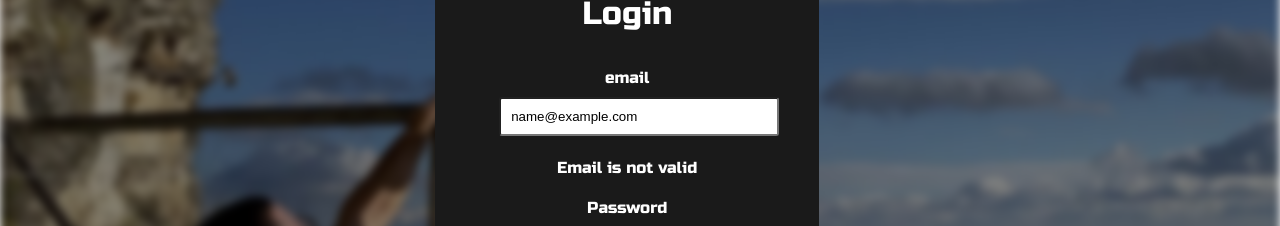
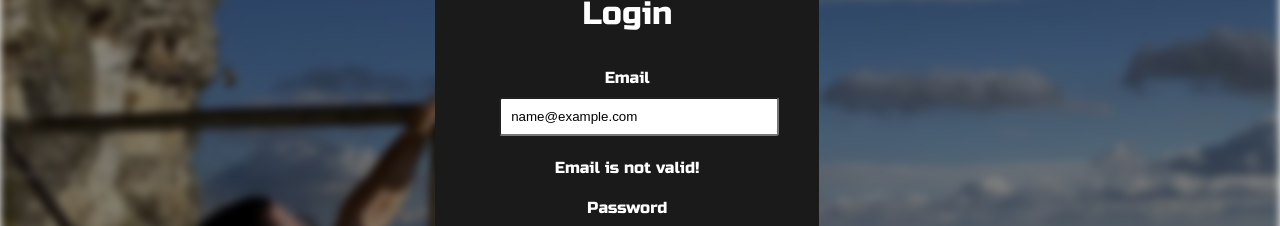
Before and after one commit to MariaRosenova/calisthenics-app, an Angular app in the folder caliestenics-app/: page /login in a window 1280 px wide. Both pictures are taken after typing "name@example.com", "Sample123" into the empty fields and a click on the button "Login". Shown: the part 242-468 px from the top of the page. Built offline with nearby package versions, Linux system fonts and the light colour scheme.

Commit message:
Little changes
Changed spaces, uppercase letters

```diff
--- a/caliestenics-app/src/app/user/login/login.component.html
+++ b/caliestenics-app/src/app/user/login/login.component.html
@@ -7,7 +7,7 @@
           <div class="input-fields">
             <div class="email">
 
-              <label for="email">email</label>
+              <label for="email">Email</label>
 
               <input
               type="text"
@@ -23,10 +23,10 @@
 
             <ng-container *ngIf="email.touched">
               <p *ngIf="email.errors?.['required']" style="color:red">
-                email is required
+                Email is required!
               </p>
               <p class="error" *ngIf="email.errors?.['emailValidator']">
-                Email is not valid
+                Email is not valid!
               </p>
             </ng-container>
 
@@ -49,11 +49,11 @@
             </div>
 
             <ng-container *ngIf="password.touched">
-              <p class="error" *ngIf="password.errors?.['required']">
+              <p class="error" *ngIf="password.errors?.['required']"  style="color:red">
                 Password is required!
               </p>
               <p class="error" *ngIf="password.errors?.['minlength']">
-                Password must be at least 5 characters!
+                Password must be at least 6 characters!
               </p>
             </ng-container>
 
--- a/caliestenics-app/src/app/user/login/login.component.ts
+++ b/caliestenics-app/src/app/user/login/login.component.ts
@@ -1,7 +1,7 @@
 import { Component } from '@angular/core';
 import { NgForm } from '@angular/forms';
 import { EMAIL_DOMAINS } from 'src/app/constants';
-import { emailValidator } from 'src/app/shared/utils/email-validator';
+//import { emailValidator } from 'src/app/shared/utils/email-validator';
 
 
 @Component({
--- a/caliestenics-app/src/index.html
+++ b/caliestenics-app/src/index.html
@@ -8,8 +8,10 @@
   <meta name="viewport" content="width=device-width, initial-scale=1">
   <link rel="icon" type="image/x-icon" href="./assets/logo_2.svg">
 
+
   <style>
     @import url('https://fonts.googleapis.com/css2?family=Russo+One&display=swap');
+
   </style>
 </head>
 
--- a/caliestenics-app/src/styles.css
+++ b/caliestenics-app/src/styles.css
@@ -51,4 +51,5 @@ table {
 body {
 	font-family: "Russo One", sans-serif;
 	font-style: normal;
+	overflow-x: hidden;
   }
```
